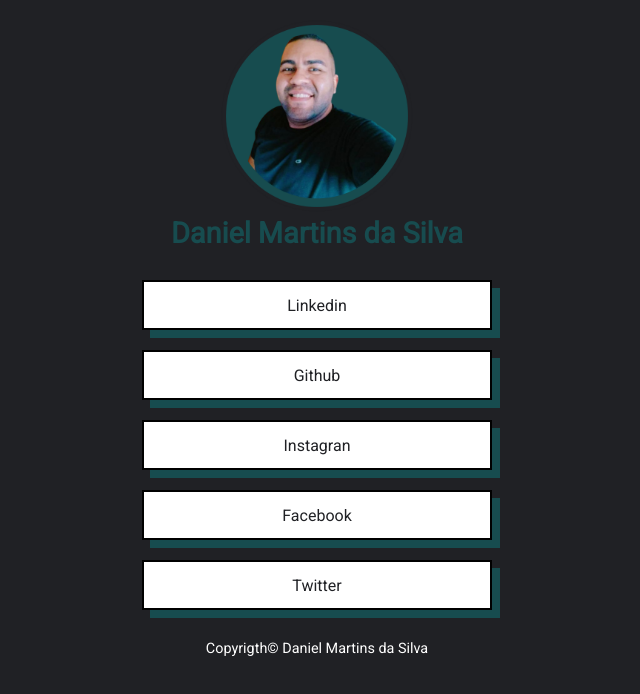
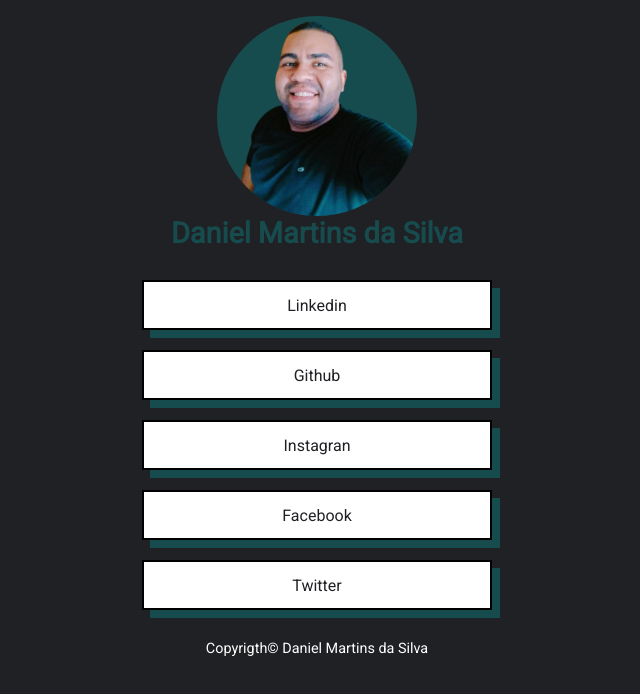
Before and after one commit to devdms/portifolio-daniel, a plain HTML site: page index.html in a window 1280 px wide. Shown: the whole page, without its empty margins (323-963 px from the left). Drawn offline with Linux system fonts and the light colour scheme.

Commit message:
Alterações no estilo da foto de profile

```diff
--- a/index.html
+++ b/index.html
@@ -13,7 +13,7 @@
 <body>
     <div class="container">
         <div class="container-profile">
-            <img src="/images/profile-img.png" alt="daniel-martins">
+            <img src="/images/profile-removebg.png" alt="daniel-martins">
             <h1>Daniel Martins da Silva</h1>
         </div>
         <ul>
--- a/style.scss
+++ b/style.scss
@@ -37,6 +37,8 @@ body {
         img{
             width: 200px;
             height: 200px;
+            border-radius: 100%;
+            background: #174C4F;
         }
 
         h1{
```
Also changed, not shown: style.css, 1 other file.
